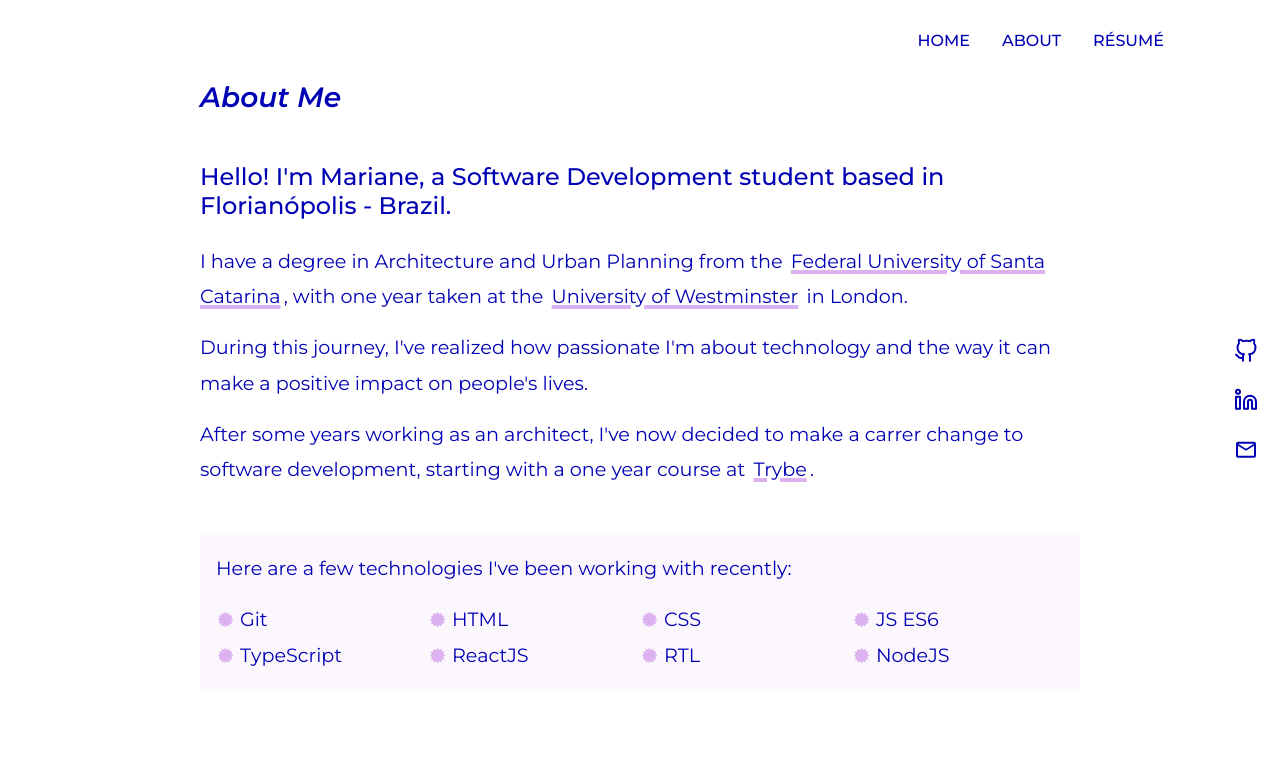
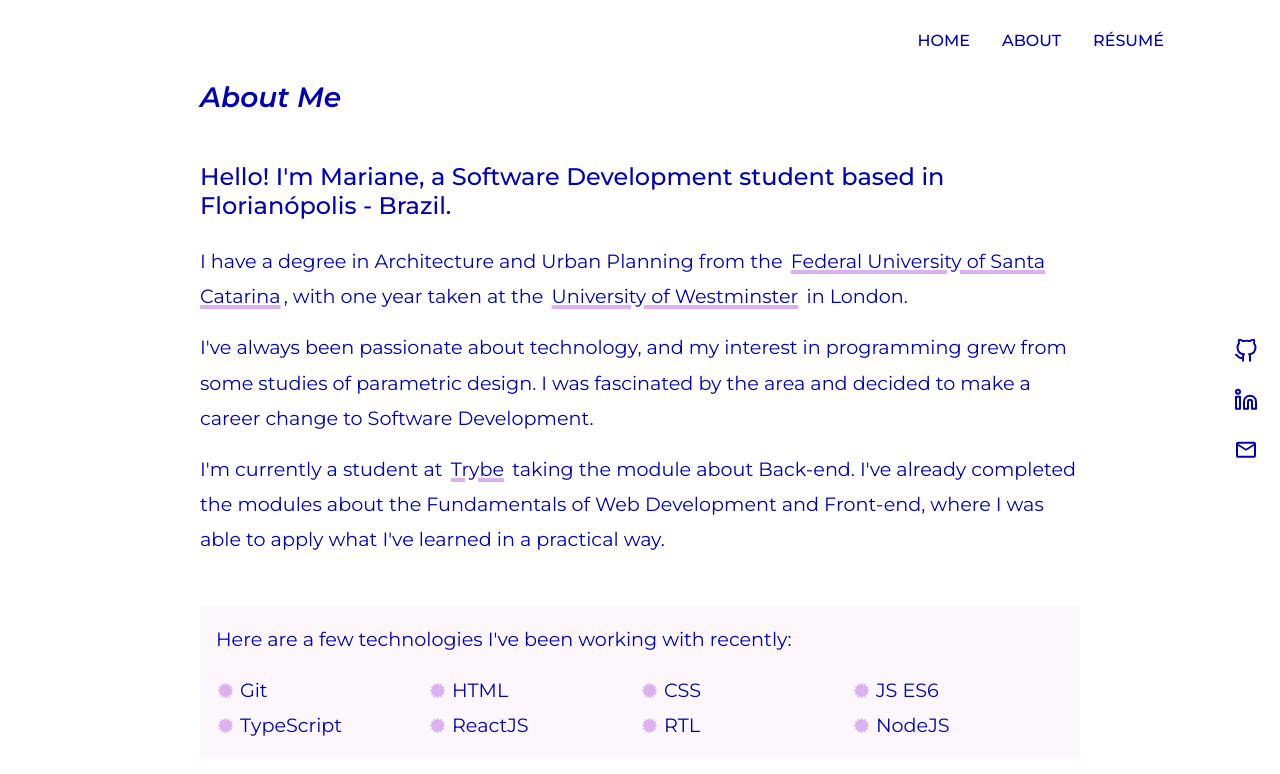
Before and after one commit to MarianeAlgayer/MarianeAlgayer.github.io, a React (Create React App) app in the folder portfolio/: page /about in a window 1280 px wide. Shown: the top 774 px of the page. Built offline with nearby package versions, Linux system fonts and the light colour scheme.

Commit message:
refactor: update about me text

```diff
--- a/portfolio/src/pages/About/index.jsx
+++ b/portfolio/src/pages/About/index.jsx
@@ -33,17 +33,18 @@ function About() {
         </p>
 
         <p>
-          During this journey, I&apos;ve realized how passionate I&apos;m about technology and the way it can make a positive impact on people&apos;s lives.
+          I&apos;ve always been passionate about technology, and my interest in programming grew from some studies of parametric design. I was fascinated by the area and decided to make a career change to Software Development.
         </p>
 
         <p>
-          After some years working as an architect, I&apos;ve now decided to make a carrer change to software development, starting with a one year course at
+          I&apos;m currently a student at
           {' '}
           <Anchor
             href="https://www.betrybe.com/"
             text="Trybe"
           />
-          .
+          {' '}
+          taking the module about Back-end. I&apos;ve already completed the modules about the Fundamentals of Web Development and Front-end, where I was able to apply what I&apos;ve learned in a practical way.
         </p>
       </section>
 
```
